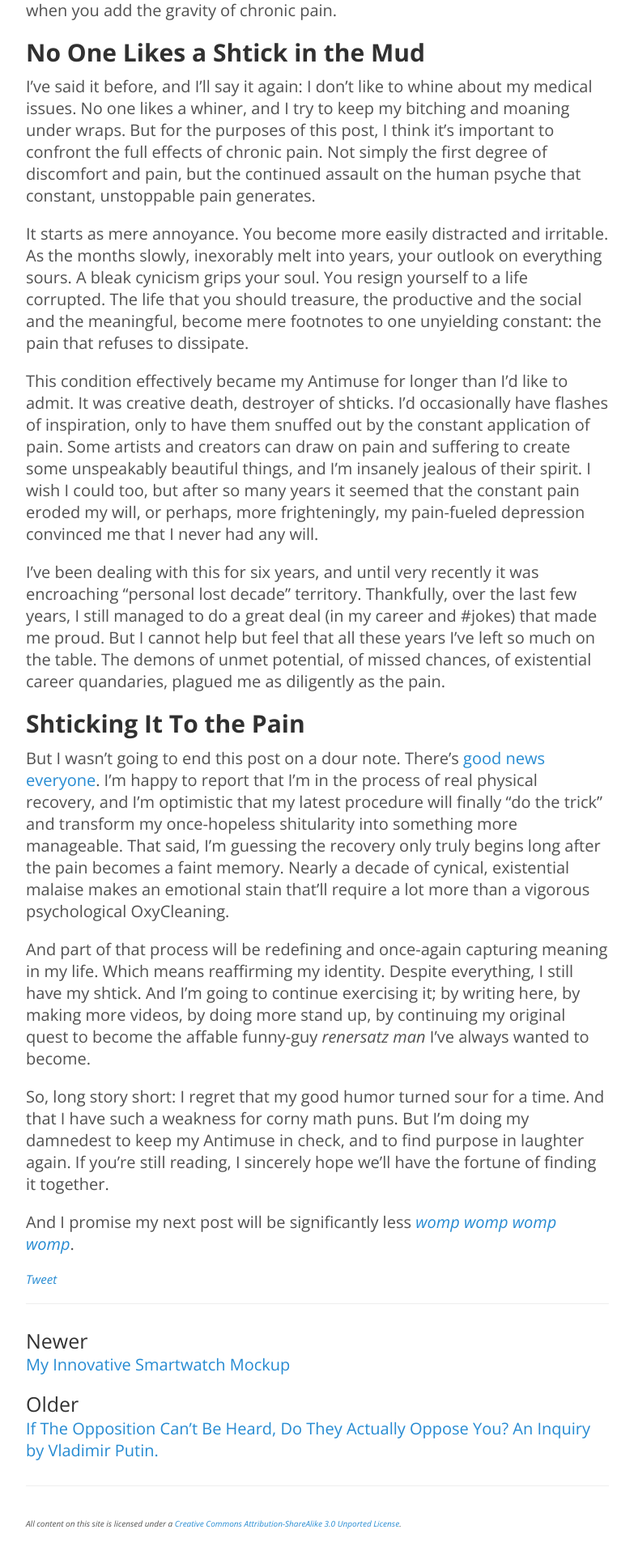
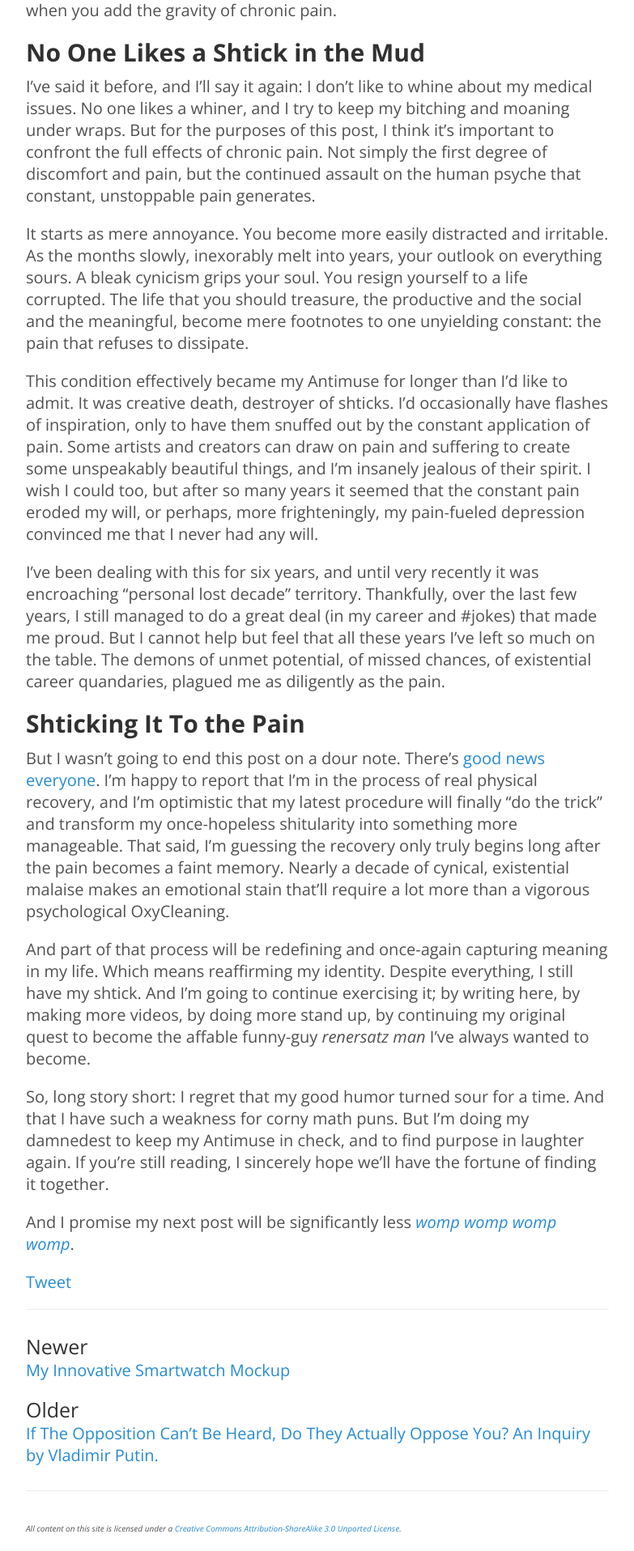
Before and after one commit to acityinohio/bitbanter-archive, a Jekyll site: the page built from _posts/2014-05-15-my-antimuse.md, in a window 1280 px wide. Shown: the part 2004-3920 px from the top of the page at 81% size, without its empty margins (248-1031 px from the left). Built offline with Jekyll 4.4.1, drawn with Linux system fonts in a browser that asks for light colours; Markdown is read by kramdown in place of the engine named in the settings; comment, search, counter and statistics services are not loaded.

Commit message:
css tweaks

```diff
--- a/_includes/head.html
+++ b/_includes/head.html
@@ -3,7 +3,7 @@
   <meta http-equiv="content-type" content="text/html; charset=utf-8">
 
   <!-- Enable responsiveness on mobile devices-->
-  <meta name="viewport" content="width=device-width, initial-scale=1.0, maximum-scale=1">
+  <meta name="viewport" content="width=device-width, initial-scale=1.0">
 
   <title> {% capture letitle %}
 {% if page.title == "Home" %}
--- a/public/css/poole.css
+++ b/public/css/poole.css
@@ -57,16 +57,15 @@ body {
 
 html {
   font-family: 'Open Sans', sans-serif;
-  font-size: 16px;
+  font-size: 18px;
   line-height: 1.35;
 }
 
 @media (min-width: 38em) {
-  html {
-    font-size: 20px;
-  }
+	html {
+		font-size: 20px;
+	}
 }
-
 body {
   color: #515151;
   background-color: #fff;
@@ -88,7 +87,6 @@ a:focus {
 /* Headings */
 h1, h2, h3, h4, h5, h6 {
   margin-bottom: .5rem;
-  font-weight: bold;
   line-height: 1.25;
   color: #313131;
 }
@@ -441,10 +439,8 @@ tbody tr:nth-child(odd) th {
 	font-weight: normal;
 }
 
-/* Twit/FB/BTC niceness */
+/* Twit/BTC niceness */
 .tbtc {
-	font-size:75%;
-	font-style:italic;
 	margin-bottom: 1rem;
 }
 
```
